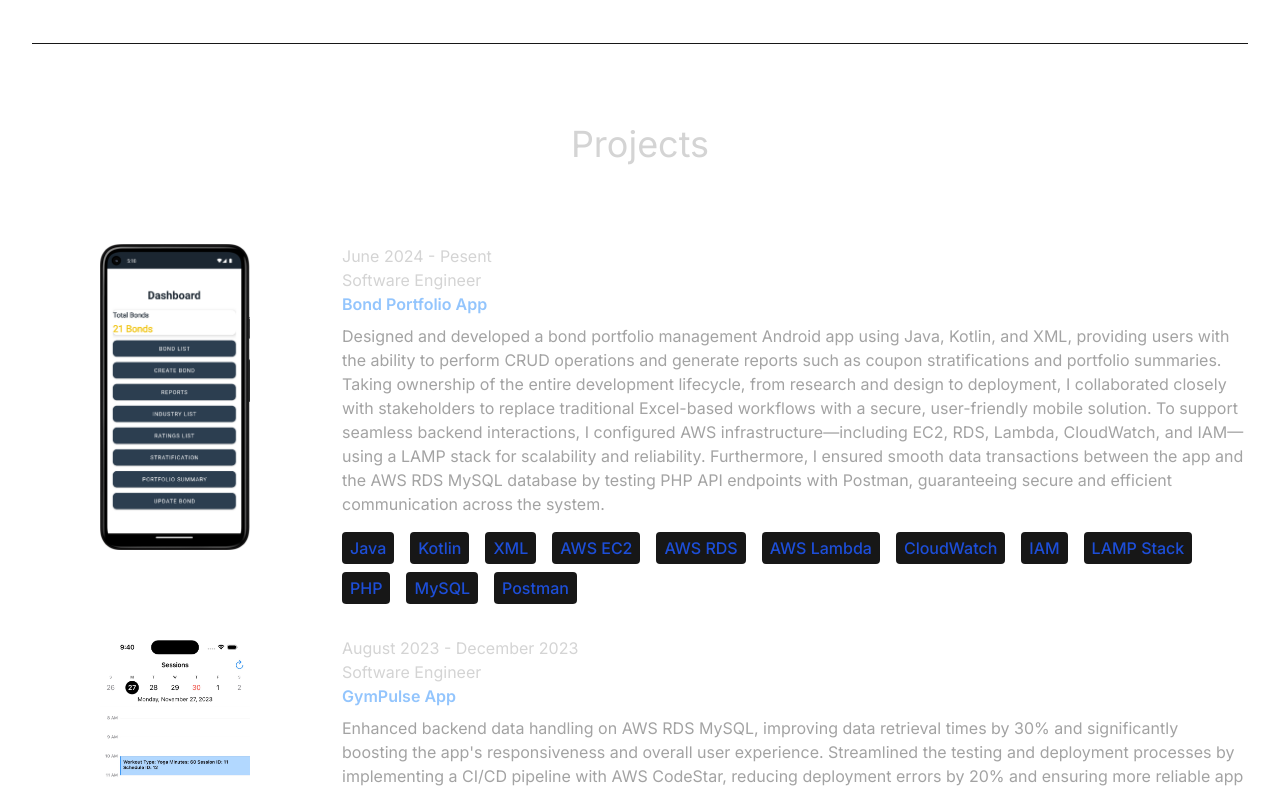
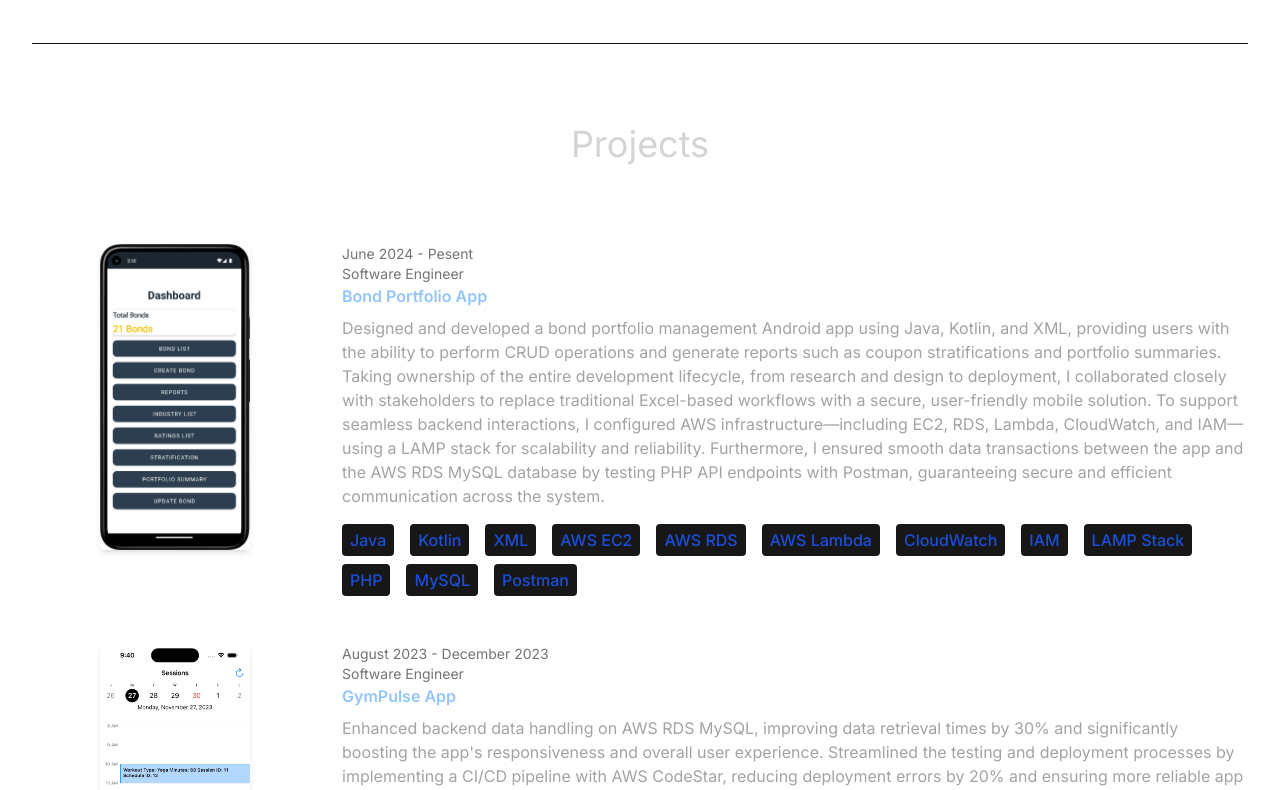
Before and after one commit to AxelMoraCastanon/AxelPortfolioWebsite, a React (Vite) app in the folder AxelPortfolioWebsite/: page / in a window 1280 px wide. Shown: the part 2700-3490 px from the top of the page. Built offline with nearby package versions, Linux system fonts and the light colour scheme.

Commit message:
Improved Projects section animations

```diff
--- a/AxelPortfolioWebsite/src/components/Projects.jsx
+++ b/AxelPortfolioWebsite/src/components/Projects.jsx
@@ -1,61 +1,96 @@
 import { PROJECTS } from '../constants';
-import {motion} from "framer-motion";
+import { motion } from 'framer-motion';
+
+const containerVariants = {
+  hidden: { opacity: 0 },
+  visible: {
+    opacity: 1,
+    transition: { staggerChildren: 0.3 },
+  },
+};
+
+const itemVariants = {
+  hidden: { opacity: 0, y: 50 },
+  visible: { opacity: 1, y: 0, transition: { duration: 0.7 } },
+};
+
+const techVariants = {
+  hidden: { opacity: 0, y: 10 },
+  visible: { opacity: 1, y: 0, transition: { type: 'spring', stiffness: 300 } },
+};
 
 const Projects = () => {
   return (
-    <div className="border-b border-neutral-900 pb-4">
+    <div className="border-b border-neutral-900 pb-12">
+      {/* Title with Entrance Animation */}
       <motion.h1
-      whileInView={{opacity: 1, y: 0}}
-      initial={{opacity: 0, y: -100}}
-      transition={{duration: 0.5}}
-      className="my-20 text-center text-4xl">Projects</motion.h1>
-      <div>
+        whileInView={{ opacity: 1, y: 0 }}
+        initial={{ opacity: 0, y: -100 }}
+        transition={{ duration: 0.5 }}
+        className="my-20 text-center text-4xl"
+      >
+        Projects
+      </motion.h1>
+
+      <motion.div
+        className="space-y-12"
+        variants={containerVariants}
+        initial="hidden"
+        whileInView="visible"
+      >
         {PROJECTS.map((project, index) => (
-          <div
+          <motion.div
             key={index}
-            className="mb-8 grid grid-cols-1 lg:grid-cols-4 gap-6 lg:items-start"
+            className="grid grid-cols-1 lg:grid-cols-4 gap-6 lg:items-start"
+            variants={itemVariants}
           >
-            {/* Image Column */}
+            {/* Image Column with Hover Animation */}
             <motion.div
-            whileInView={{opacity: 1, x: 0}}
-            initial={{opacity: 0, x: -100}}
-            transition={{duration: 1}}
-            className="lg:col-span-1 flex items-center justify-center">
+              whileHover={{ scale: 1.1 }}
+              transition={{ type: 'spring', stiffness: 300 }}
+              className="lg:col-span-1 flex items-center justify-center"
+            >
               {project.image && (
                 <img
                   src={project.image}
                   width={150}
                   height={150}
                   alt={project.title}
-                  className="rounded"
+                  className="rounded shadow-md"
                 />
               )}
             </motion.div>
 
-            {/* Content Column */}
+            {/* Content Column with Slide-In Animation */}
             <motion.div
-            whileInView={{opacity: 1, x: 0}}
-            initial={{opacity: 0, x: 100}}
-            transition={{duration: 1}}
-            className="lg:col-span-3">
-              <h6>{project.date}</h6>
-              <h6>{project.position}</h6>
-              <h6 className="mb-2 font-semibold text-blue-300">{project.title}</h6>
+              className="lg:col-span-3"
+              initial={{ opacity: 0, x: 100 }}
+              animate={{ opacity: 1, x: 0 }}
+              transition={{ duration: 1, delay: index * 0.2 }}
+            >
+              <h6 className="text-sm text-neutral-500">{project.date}</h6>
+              <h6 className="text-sm text-neutral-500">{project.position}</h6>
+              <h6 className="mb-2 font-semibold text-blue-300">
+                {project.title}
+              </h6>
               <p className="mb-4 text-neutral-400">{project.description}</p>
+
+              {/* Technologies with Bounce Animation */}
               <div className="flex flex-wrap gap-2">
                 {project.technologies.map((tech, techIndex) => (
-                  <span
+                  <motion.span
                     key={techIndex}
                     className="mr-2 rounded bg-neutral-900 px-2 py-1 text-small font-medium text-blue-700"
+                    variants={techVariants}
                   >
                     {tech}
-                  </span>
+                  </motion.span>
                 ))}
               </div>
             </motion.div>
-          </div>
+          </motion.div>
         ))}
-      </div>
+      </motion.div>
     </div>
   );
 };
```
